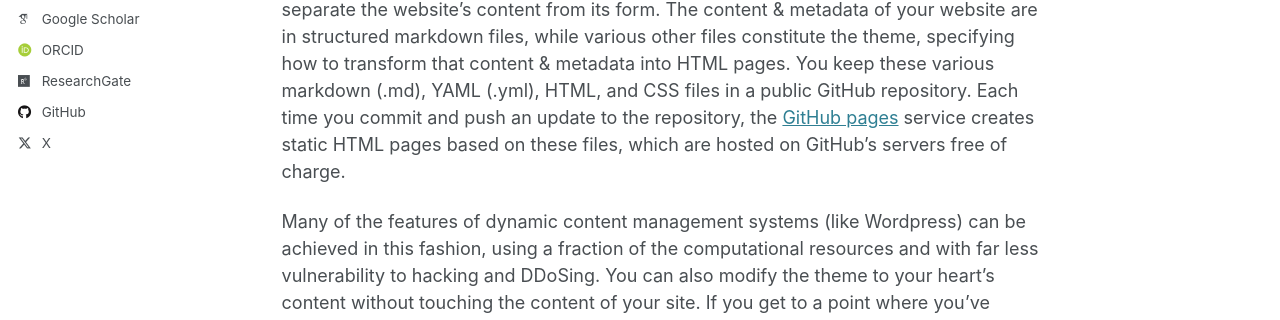
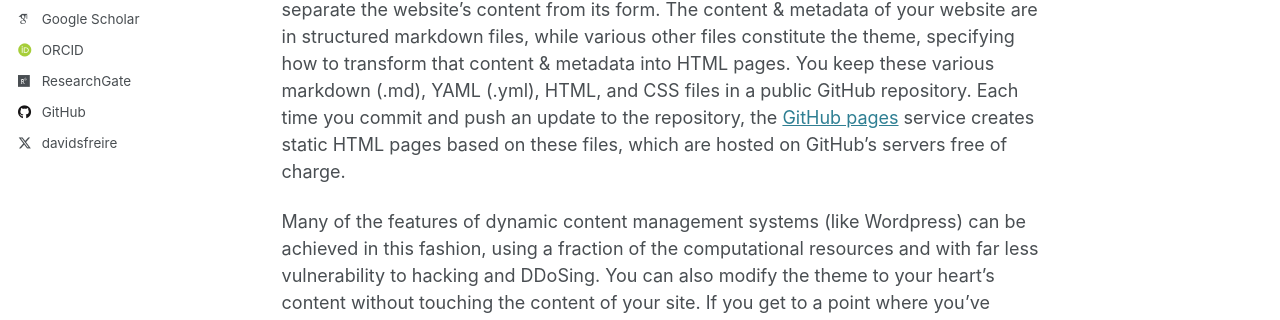
Before and after one commit to davidfreire/davidfreire.github.io, a Jekyll site: the page built from _pages/about.md, in a window 1280 px wide. Shown: the part 522-842 px from the top of the page. Built offline with Jekyll 4.4.1, drawn with Linux system fonts in a browser that asks for light colours; some web fonts are replaced.

Commit message:
Update author-profile.html

```diff
--- a/_includes/author-profile.html
+++ b/_includes/author-profile.html
@@ -136,7 +136,7 @@
         <li><a href="https://{{ author.tumblr }}.tumblr.com"><i class="fab fa-fw fa-tumblr icon-pad-right" aria-hidden="true"></i>Tumblr</a></li>
       {% endif %}
       {% if author.twitter %}
-        <li><a href="https://twitter.com/{{ author.twitter }}"><i class="fab fa-fw fa-x-twitter icon-pad-right" aria-hidden="true"></i>X</a></li>
+        <li><a href="https://twitter.com/{{ author.twitter }}"><i class="fab fa-fw fa-x-twitter icon-pad-right" aria-hidden="true"></i>davidsfreire</a></li>
       {% endif %}
       {% if author.vine %}
         <li><a href="https://vine.co/u/{{ author.vine }}"><i class="fab fa-fw fa-vine icon-pad-right" aria-hidden="true"></i>Vine</a></li>
```
